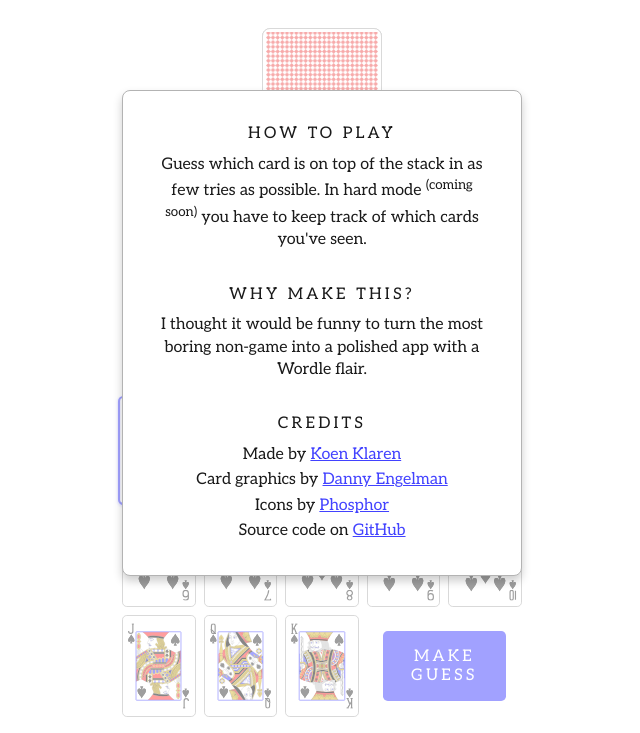
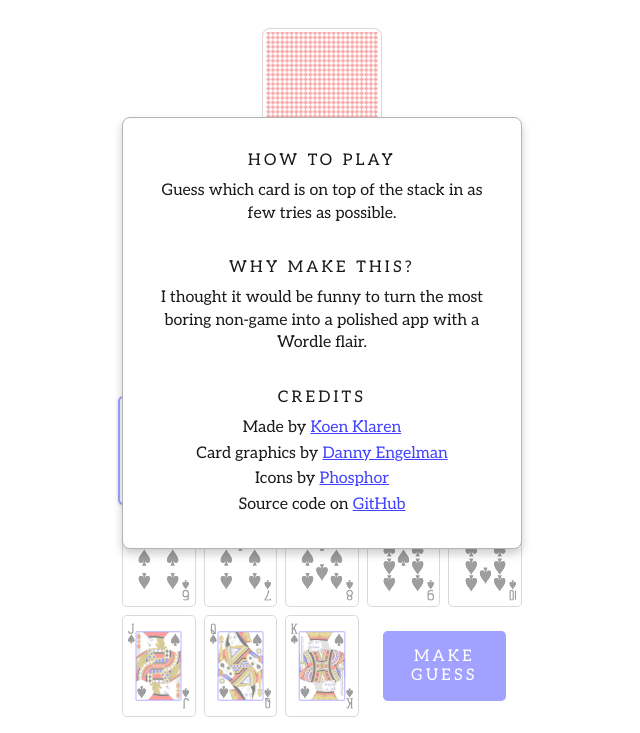
Before and after one commit to Mesoptier/cardle, a website built with Parcel: page src/index.html in a window 1280 px wide. Both pictures are taken after a click on the button 772 px from the left and 30 px from the top of the page. Shown: the part 67-800 px from the top of the page, without its empty margins (318-958 px from the left). Built offline with nearby package versions, Linux system fonts and the light colour scheme.

Commit message:
Remove hard mode explanation from info dialog

```diff
--- a/src/index.html
+++ b/src/index.html
@@ -21,7 +21,7 @@
     </div>
     <dialog id="infoDialog" closedby="any" aria-label="Info">
         <h4>How to play</h4>
-        <p>Guess which card is on top of the stack in as few tries as possible. In hard mode <sup>(coming soon)</sup> you have to keep track of which cards you've seen.</p>
+        <p>Guess which card is on top of the stack in as few tries as possible.</p>
         <h4>Why make this?</h4>
         <p>I thought it would be funny to turn the most boring non-game into a polished app with a Wordle flair.</p>
         <h4>Credits</h4>
```
